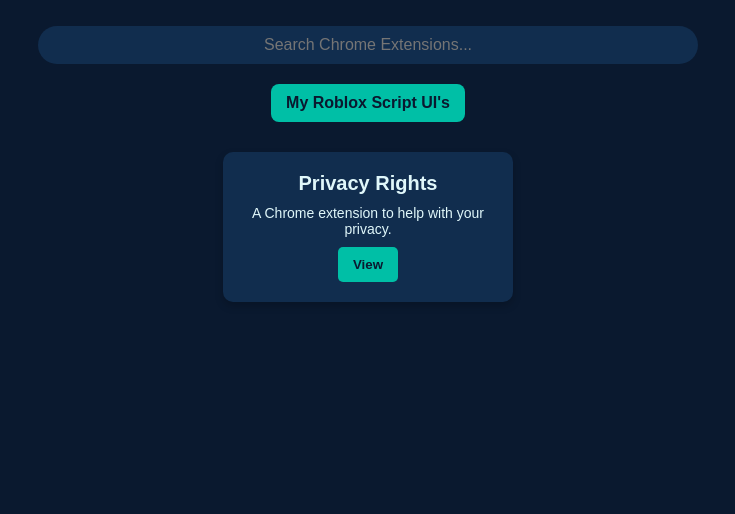
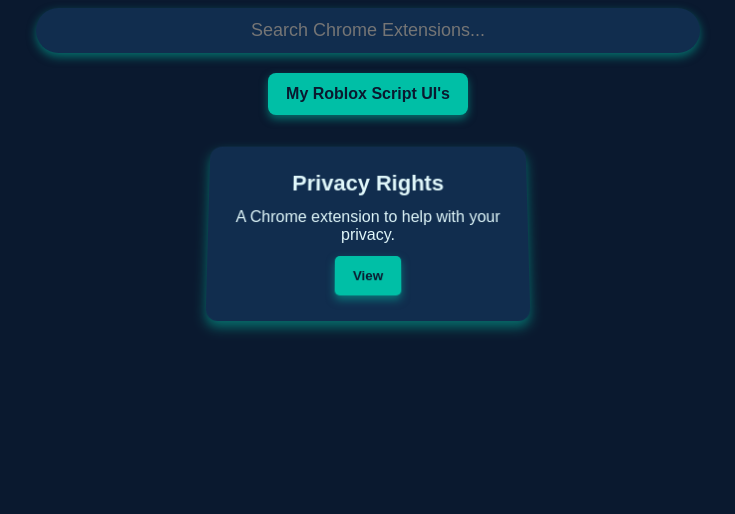
Before and after one commit to silentalex1/alex-ui-store, a plain HTML site: page index.html in a window 1280 px wide. Shown: the part 286-800 px from the top of the page, without its empty margins (272-1007 px from the left). Drawn offline with Linux system fonts and the light colour scheme.

Commit message:
Update index.html

```diff
--- a/index.html
+++ b/index.html
@@ -25,14 +25,15 @@
         }
         .search-bar {
             width: 100%;
-            padding: 10px;
+            padding: 12px;
             border-radius: 25px;
             border: none;
-            font-size: 16px;
+            font-size: 18px;
             text-align: center;
             background-color: #112D4E;
             color: #E0F7FA;
             outline: none;
+            box-shadow: 0 4px 10px rgba(0, 191, 166, 0.5);
         }
         .tabs-container {
             display: flex;
@@ -41,12 +42,13 @@
         }
         .tab {
             background-color: #00BFA6;
-            padding: 10px 15px;
+            padding: 12px 18px;
             border-radius: 8px;
             cursor: pointer;
             font-weight: bold;
             transition: 0.3s;
             color: #0A192F;
+            box-shadow: 0 4px 8px rgba(0, 191, 166, 0.5);
         }
         .tab:hover {
             background-color: #008573;
@@ -58,29 +60,35 @@
         }
         .extension-box {
             background-color: #112D4E;
-            padding: 20px;
-            border-radius: 10px;
+            padding: 25px;
+            border-radius: 12px;
             text-align: center;
-            width: 250px;
-            box-shadow: 0 4px 8px rgba(0, 0, 0, 0.2);
+            width: 270px;
+            box-shadow: 0 6px 12px rgba(0, 191, 166, 0.5);
+            transform: perspective(500px) rotateX(5deg);
+            transition: transform 0.3s;
+        }
+        .extension-box:hover {
+            transform: perspective(500px) rotateX(0deg);
         }
         .extension-title {
-            font-size: 20px;
+            font-size: 22px;
             font-weight: bold;
         }
         .extension-description {
-            margin: 10px 0;
-            font-size: 14px;
+            margin: 12px 0;
+            font-size: 16px;
         }
         .view-button {
             background-color: #00BFA6;
             color: #0A192F;
-            padding: 10px 15px;
+            padding: 12px 18px;
             border: none;
             border-radius: 5px;
             cursor: pointer;
             font-weight: bold;
             transition: 0.3s;
+            box-shadow: 0 4px 8px rgba(0, 191, 166, 0.5);
         }
         .view-button:hover {
             background-color: #008573;
@@ -107,7 +115,7 @@
         <div class="extension-box">
             <div class="extension-title">Privacy Rights</div>
             <div class="extension-description">A Chrome extension to help with your privacy.</div>
-            <button class="view-button" onclick="location.href='privacy-rights.html'">View</button>
+            <button class="view-button" onclick="location.href='/privacyrights'">View</button>
         </div>
     </div>
 </body>
```
